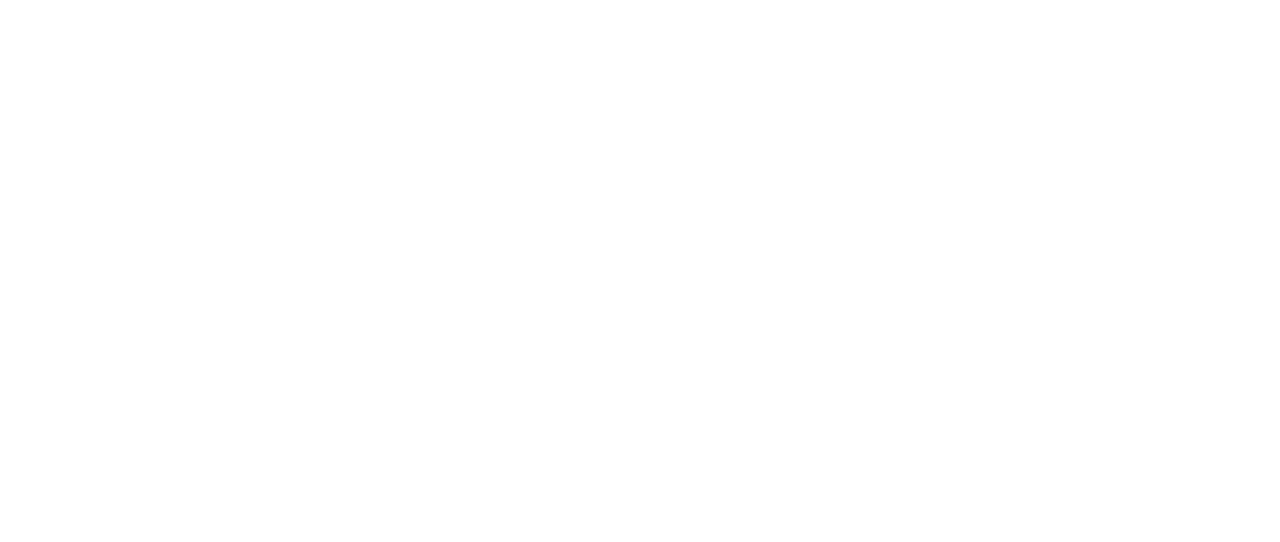
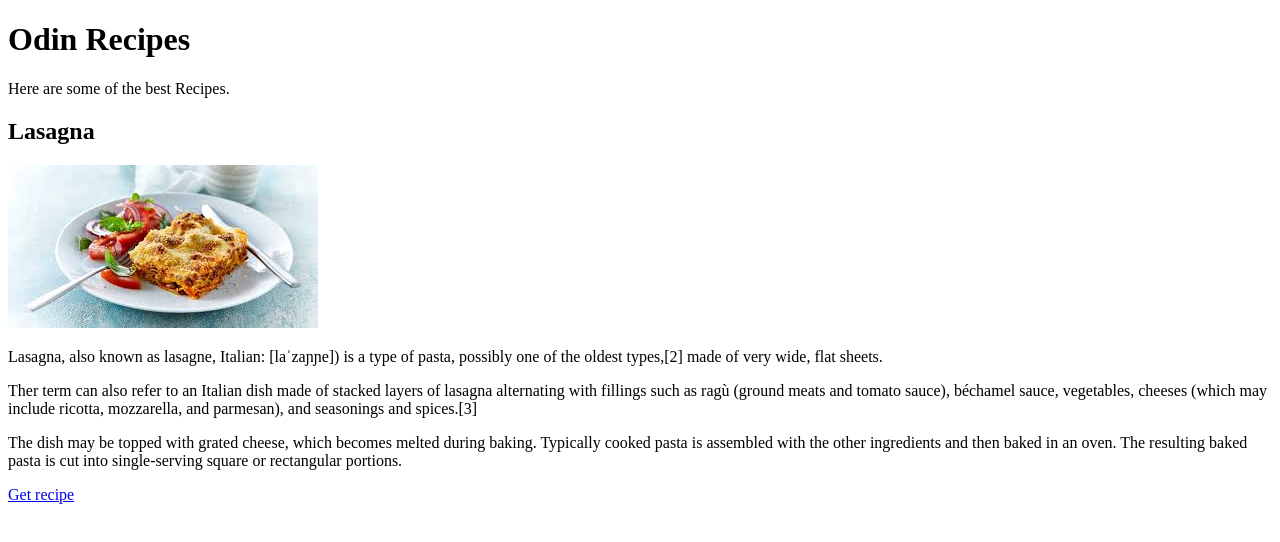
Before and after one commit to 3rik4nton/odin-recipes, a plain HTML site: page index.html in a window 1280 px wide. Drawn offline with Linux system fonts and the light colour scheme.

Commit message:
Add new pages: pad thai, red curry, lasagna and images

```diff
--- a/index.html
+++ b/index.html
@@ -7,5 +7,25 @@
 </head>
 <body>
 
+<h1>Odin Recipes</h1>
+
+   <p>Here are some of the best Recipes.</p>
+
+
+<h2>Lasagna</h2>
+<img src="./images/lasagna.jpeg" alt="delicious lasagna">
+
+
+    <p> Lasagna, also known as lasagne, Italian: [laˈzaɲɲe]) is a type of pasta, possibly one of the oldest types,[2]
+         made of very wide, flat sheets.</p>
+
+    <p>Ther term can also refer to an Italian dish made of stacked
+        layers of lasagna alternating with fillings such as ragù (ground meats and tomato sauce),
+        béchamel sauce, vegetables, cheeses (which may include ricotta, mozzarella, and parmesan), and seasonings and spices.[3] </p>
+
+    <p>The dish may be topped with grated cheese, which becomes melted during baking. Typically cooked pasta is assembled with the other ingredients and then baked in an oven.
+        The resulting baked pasta is cut into single-serving square or rectangular portions. </p>
+
+<a href= "./recipes/lasagna.html"> Get recipe </a>
 </body>
 </html>
```
Also changed, not shown: images/Pad thai.JPG (added), images/lasagna.jpeg (added), images/redcurry.jpeg (added), recipes/lasagna.html (added), recipes/padthai.html (added), recipes/redcurry.html (added).
